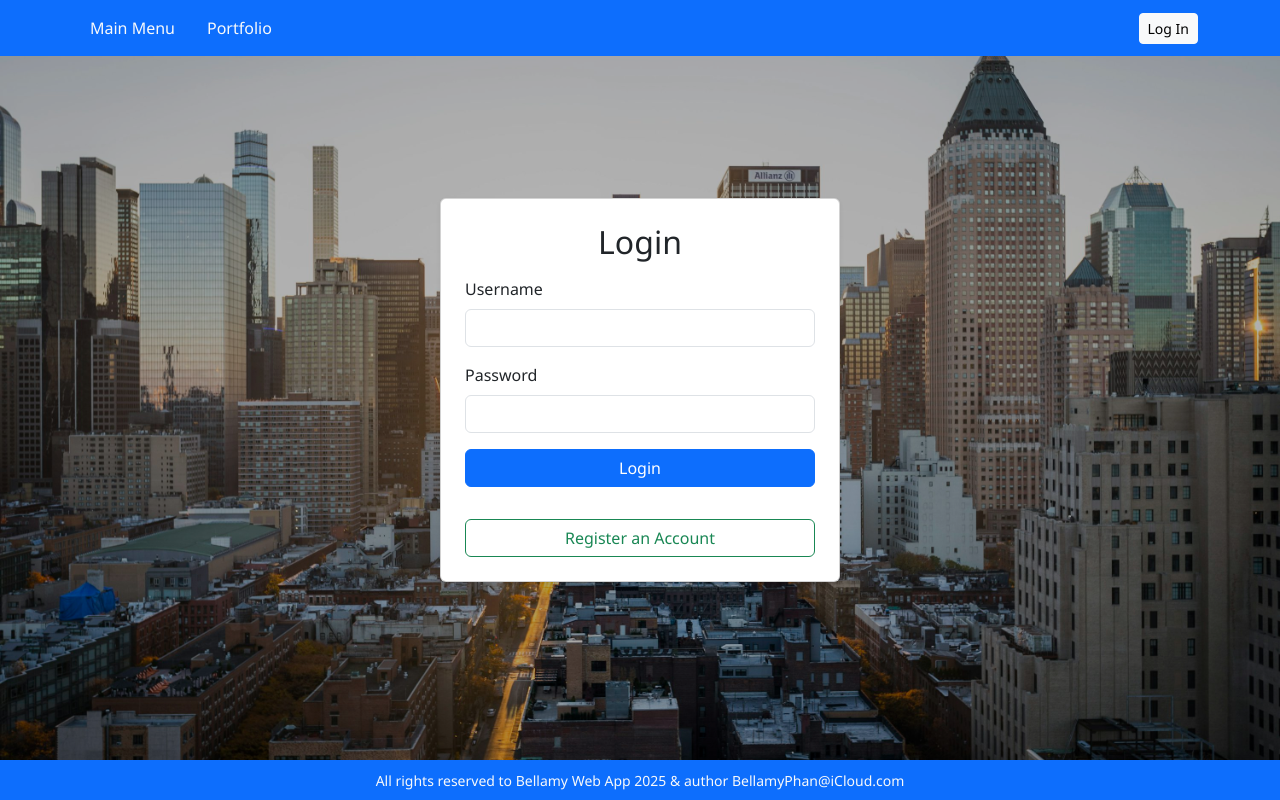
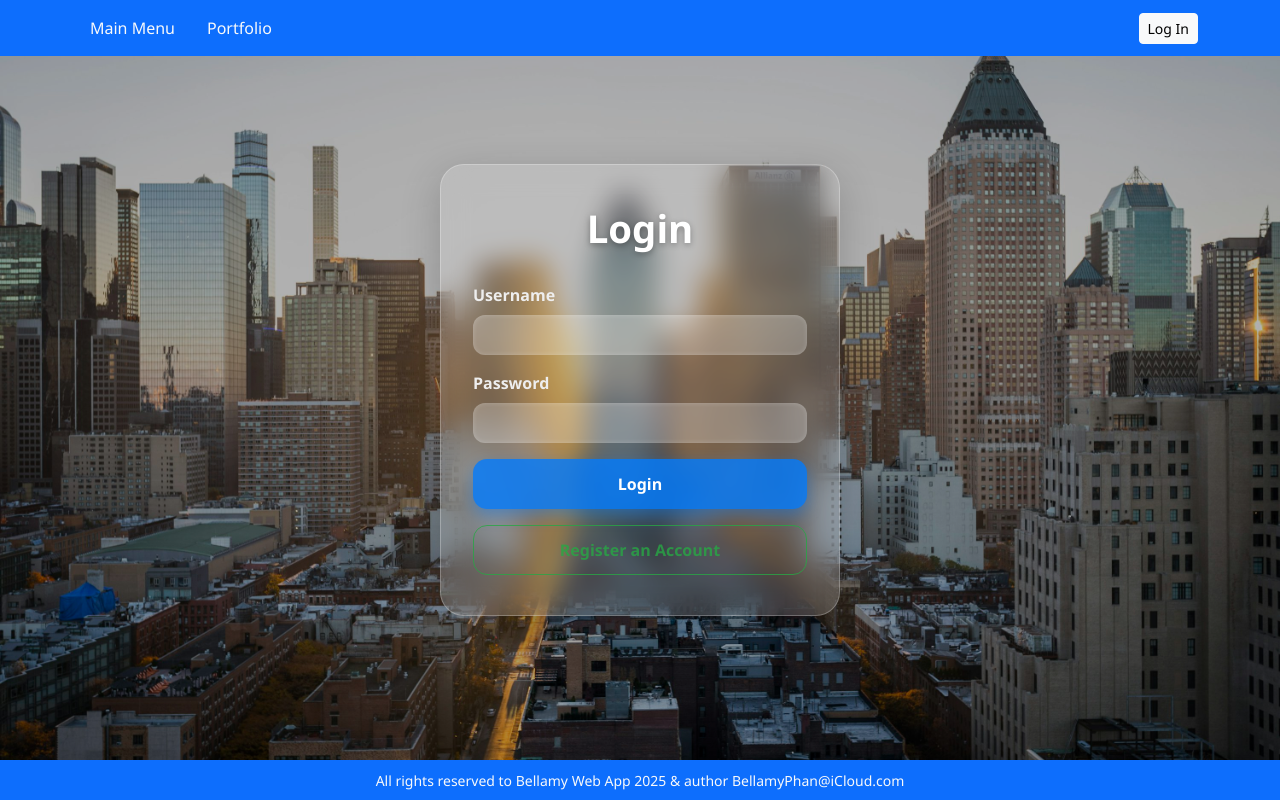
Before and after one commit to bellamyp/bellamy-web-app, an Angular app in the folder angular-frontend/: page /user-login in a window 1280 px wide. Built offline with nearby package versions, Linux system fonts and the light colour scheme.

Commit message:
frontend: decorate login page

```diff
--- a/angular-frontend/src/app/feature/user/components/login/login.component.html
+++ b/angular-frontend/src/app/feature/user/components/login/login.component.html
@@ -1,6 +1,6 @@
-<div class="container d-flex justify-content-center align-items-center" style="min-height: 80vh;">
-  <div class="login-container card shadow-sm p-4" style="max-width: 400px; width: 100%;">
-    <h2 class="text-center mb-3">Login</h2>
+<div class="login-page-wrapper d-flex justify-content-center align-items-center">
+  <div class="login-container">
+    <h2 class="login-title">Login</h2>
 
     <form (ngSubmit)="onLogin()">
       <!-- Username -->
--- a/angular-frontend/src/app/feature/user/components/login/login.component.scss
+++ b/angular-frontend/src/app/feature/user/components/login/login.component.scss
@@ -0,0 +1,147 @@
+@keyframes fadeInUp {
+  from {
+    opacity: 0;
+    transform: translateY(30px);
+  }
+  to {
+    opacity: 1;
+    transform: translateY(0);
+  }
+}
+
+.login-page-wrapper {
+  min-height: 80vh;
+  padding: 2rem;
+  background: transparent;
+  display: flex;
+  justify-content: center;
+  align-items: center;
+}
+
+.login-container {
+  background: rgba(255, 255, 255, 0.15);
+  backdrop-filter: blur(14px);
+  -webkit-backdrop-filter: blur(14px);
+  border-radius: 24px;
+  padding: 2.5rem 2rem;
+  max-width: 400px;
+  width: 100%;
+  box-shadow: 0 12px 40px rgba(0, 0, 0, 0.2);
+  border: 1px solid rgba(255, 255, 255, 0.25);
+  color: #fff;
+
+  animation: fadeInUp 0.7s ease forwards;  /* <-- Add this line */
+
+  .login-title {
+    text-align: center;
+    margin-bottom: 2rem;
+    font-size: 2.4rem;
+    font-weight: 700;
+    text-shadow: 0 2px 6px rgba(0, 0, 0, 0.3);
+  }
+
+  label {
+    color: #eee;
+    font-weight: 600;
+  }
+
+  input.form-control {
+    background: rgba(255, 255, 255, 0.25);
+    border: none;
+    border-radius: 12px;
+    color: #fff;
+    padding: 0.5rem 1rem;
+    box-shadow: inset 0 0 5px rgba(255, 255, 255, 0.2);
+    transition: background-color 0.3s ease, box-shadow 0.3s ease;
+
+    &:focus {
+      background: rgba(255, 255, 255, 0.4);
+      box-shadow: 0 0 10px rgba(255, 255, 255, 0.6);
+      color: #000;
+      outline: none;
+    }
+
+    &::placeholder {
+      color: #ddd;
+    }
+  }
+
+  button.btn-primary {
+    background: #007bffcc;
+    border: none;
+    font-weight: 600;
+    border-radius: 14px;
+    padding: 0.8rem 1rem;
+    box-shadow: 0 6px 15px rgba(0, 123, 255, 0.4);
+    transition: background-color 0.3s ease, box-shadow 0.3s ease;
+
+    &:hover {
+      background: #0056b3cc;
+      box-shadow: 0 8px 25px rgba(0, 86, 179, 0.7);
+    }
+  }
+
+  button.btn-outline-success {
+    color: #28a745cc;
+    border-color: #28a745cc;
+    font-weight: 600;
+    border-radius: 14px;
+    padding: 0.75rem 1rem;
+    transition: background-color 0.3s ease, color 0.3s ease;
+
+    &:hover {
+      background-color: #28a745cc;
+      color: #fff;
+    }
+  }
+
+  p.text-danger {
+    font-weight: 600;
+  }
+}
+
+/* Menu styles unchanged, kept for completeness */
+
+.menu-glass-card {
+  margin: 6vh auto;
+  max-width: 480px;
+  padding: 3rem 2rem;
+  background: rgba(255, 255, 255, 0.1);
+  backdrop-filter: blur(16px);
+  -webkit-backdrop-filter: blur(16px);
+  border-radius: 24px;
+  box-shadow: 0 12px 40px rgba(0, 0, 0, 0.25);
+  text-align: center;
+  border: 1px solid rgba(255, 255, 255, 0.3);
+  animation: fadeInUp 0.6s ease;
+}
+
+.menu-title {
+  font-size: 2.6rem;
+  color: #ffffff;
+  margin-bottom: 2rem;
+  font-weight: 700;
+  text-shadow: 0 2px 6px rgba(0, 0, 0, 0.3);
+}
+
+.menu-container {
+  display: flex;
+  flex-direction: column;
+  gap: 1rem;
+}
+
+.menu-button {
+  width: 100%;
+  font-size: 1.1rem;
+  font-weight: 600;
+  padding: 0.8rem 1rem;
+  border-radius: 14px;
+  backdrop-filter: blur(8px);
+  transition: all 0.25s ease;
+  letter-spacing: 0.5px;
+
+  &:hover {
+    transform: translateY(-3px);
+    box-shadow: 0 6px 20px rgba(0, 0, 0, 0.2);
+  }
+}
```
